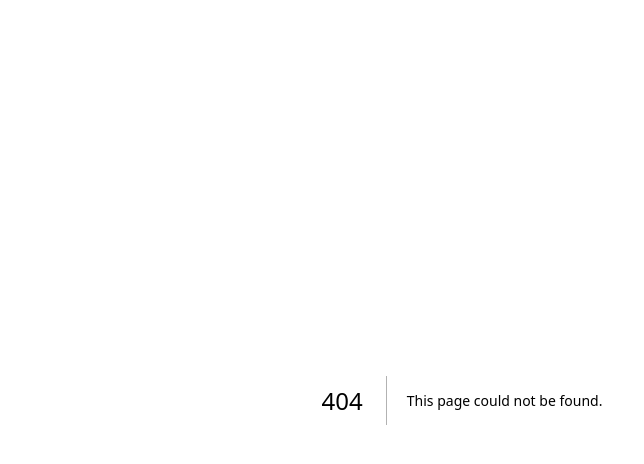
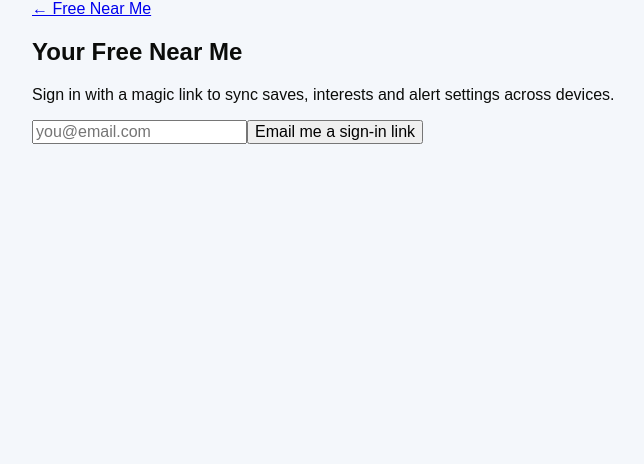
Before and after one commit to tjohn2/freenearme, a Next.js app: page /account in a window 1280 px wide. Before the commit this address had no page. Shown: the top 464 px of the page, without its empty margins (178-822 px from the left). Built offline with nearby package versions, Linux system fonts and the light colour scheme.

Commit message:
Add accounts, synced preferences and alert settings

```diff
--- /dev/null
+++ b/app/account/page.tsx
@@ -0,0 +1,15 @@
+"use client";
+import {useEffect,useMemo,useState} from "react";
+import {createClient} from "@supabase/supabase-js";
+const db=createClient("https://pixlqytdhgxcfgagwijy.supabase.co","sb_publishable_twXglFUicR3kgQ3fTO3pJA_Ji3qwIwm");
+const choices=["Kids","Food & Treats","Activities","Places","Birthday","Free Stuff","Veteran","Deals"];
+export default function Account(){
+ const[email,setEmail]=useState(""),[user,setUser]=useState<any>(null),[sent,setSent]=useState(false),[radius,setRadius]=useState(25),[interests,setInterests]=useState<string[]>([]),[alerts,setAlerts]=useState(true),[status,setStatus]=useState("");
+ useEffect(()=>{db.auth.getUser().then(({data})=>{setUser(data.user||null);if(data.user)load(data.user.id)});const{data:s}=db.auth.onAuthStateChange((_e,session)=>{setUser(session?.user||null);if(session?.user)load(session.user.id)});return()=>s.subscription.unsubscribe()},[]);
+ async function load(uid:string){const[{data:p},{data:a}]=await Promise.all([db.from("user_preferences").select("*").eq("user_id",uid).maybeSingle(),db.from("alert_subscriptions").select("*").eq("user_id",uid).order("created_at",{ascending:false}).limit(1).maybeSingle()]);if(p){setRadius(p.radius_miles||25);setInterests(p.interests||[])}if(a)setAlerts(a.enabled!==false)}
+ async function login(){if(!email)return;setStatus("Sending sign-in link…");const{error}=await db.auth.signInWithOtp({email,options:{emailRedirectTo:location.origin+"/account"}});setSent(!error);setStatus(error?error.message:"Check your email for the sign-in link.")}
+ function toggle(x:string){setInterests(v=>v.includes(x)?v.filter(y=>y!==x):[...v,x])}
+ async function save(){if(!user)return;setStatus("Saving…");await db.from("user_preferences").upsert({user_id:user.id,radius_miles:radius,interests,updated_at:new Date().toISOString()});const{data:a}=await db.from("alert_subscriptions").select("id").eq("user_id",user.id).limit(1).maybeSingle();if(a?.id)await db.from("alert_subscriptions").update({radius_miles:radius,categories:interests,enabled:alerts,updated_at:new Date().toISOString()}).eq("id",a.id);else await db.from("alert_subscriptions").insert({user_id:user.id,radius_miles:radius,categories:interests,enabled:alerts});setStatus("Saved.")}
+ const label=useMemo(()=>user?.email||"",[user]);
+ return <main className="accountPage"><a href="/">← Free Near Me</a><section className="accountCard"><h1>Your Free Near Me</h1>{!user?<><p>Sign in with a magic link to sync saves, interests and alert settings across devices.</p><input value={email} onChange={e=>setEmail(e.target.value)} placeholder="you@email.com" type="email"/><button onClick={login}>Email me a sign-in link</button>{sent&&<b>Link sent.</b>}</>:<><p className="accountEmail">{label}</p><label>Default radius<select value={radius} onChange={e=>setRadius(Number(e.target.value))}>{[5,10,25,50].map(x=><option key={x} value={x}>{x} miles</option>)}</select></label><h2>What do you want more of?</h2><div className="interestGrid">{choices.map(x=><button key={x} className={interests.includes(x)?"active":""} onClick={()=>toggle(x)}>{x}</button>)}</div><label className="alertToggle"><input type="checkbox" checked={alerts} onChange={e=>setAlerts(e.target.checked)}/> Save my alert preferences for new nearby matches</label><button onClick={save}>Save preferences</button><button className="secondary" onClick={()=>db.auth.signOut()}>Sign out</button></>}{status&&<p className="accountStatus">{status}</p>}</section></main>
+}
```
